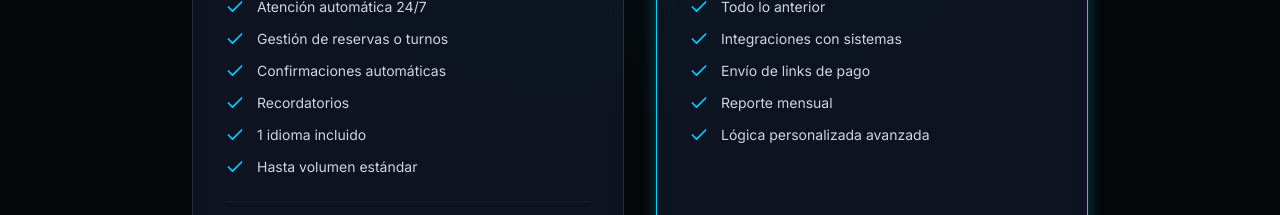
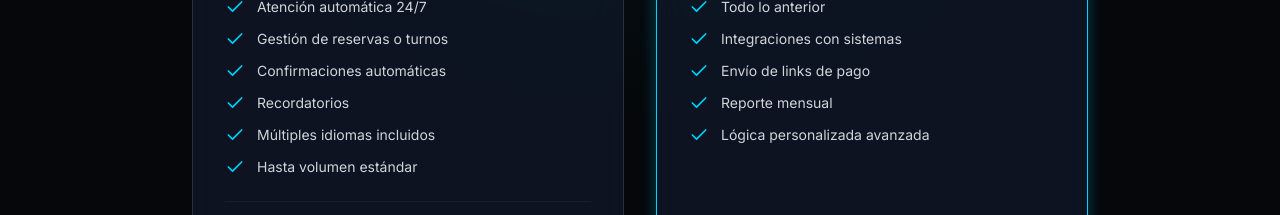
Before and after one commit to javiererce/BlueAutomation, a React (Vite) app: page / in a window 1280 px wide. Shown: the part 2740-2955 px from the top of the page. Built offline with nearby package versions, Linux system fonts and the light colour scheme; no server answers.

Commit message:
Update: Plans now include multiple languages

```diff
--- a/src/components/Pricing.jsx
+++ b/src/components/Pricing.jsx
@@ -14,7 +14,7 @@ const Pricing = () => {
                 'Gestión de reservas o turnos',
                 'Confirmaciones automáticas',
                 'Recordatorios',
-                '1 idioma incluido',
+                'Múltiples idiomas incluidos',
                 'Hasta volumen estándar'
             ],
             notIncluded: [
@@ -104,8 +104,8 @@ const Pricing = () => {
                             </div>
 
                             <button className={`w-full py-4 rounded-full font-bold transition-all duration-300 ${plan.highlighted
-                                    ? 'btn-glow'
-                                    : 'bg-white/5 hover:bg-white/10 border border-white/10'
+                                ? 'btn-glow'
+                                : 'bg-white/5 hover:bg-white/10 border border-white/10'
                                 }`}>
                                 Comenzar con {plan.name}
                             </button>
```
